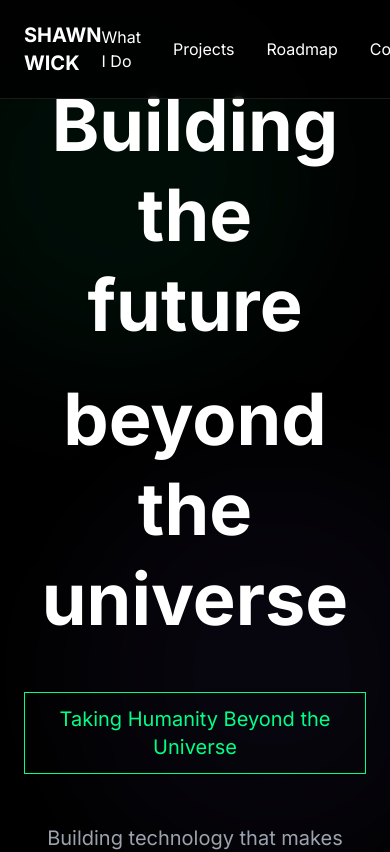
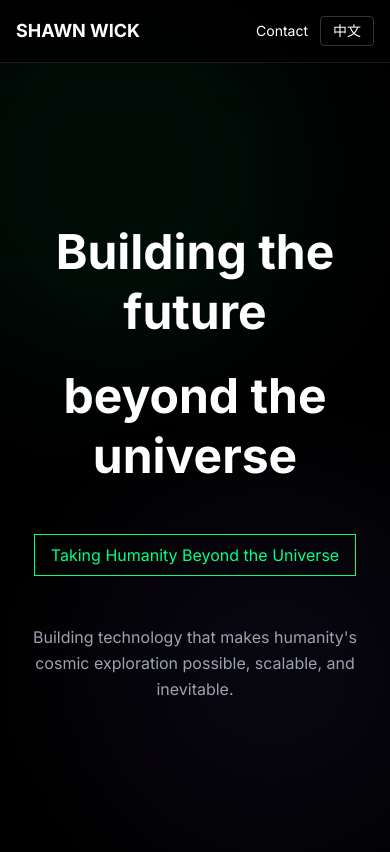
Before and after one commit to shawn7499/-01, a Next.js app: page / in a window 390 px wide. Shown: the top 852 px of the page. Built offline with nearby package versions, Linux system fonts and the light colour scheme.

Commit message:
fix: optimize mobile responsive design - smaller fonts, better spacing, hidden nav items

```diff
--- a/app/page.tsx
+++ b/app/page.tsx
@@ -283,17 +283,17 @@ export default function Home() {
 
       {/* 导航栏 */}
       <nav className="fixed top-0 left-0 right-0 z-50 bg-black/80 backdrop-blur-sm border-b border-white/10">
-        <div className="container mx-auto px-6 py-4">
+        <div className="container mx-auto px-4 md:px-6 py-4">
           <div className="flex justify-between items-center">
-            <div className="text-xl font-bold">SHAWN WICK</div>
-            <div className="flex gap-8 items-center">
-              <a href="#what-i-do" className="hover:text-[#00ff88] transition-colors">
+            <div className="text-lg md:text-xl font-bold">SHAWN WICK</div>
+            <div className="flex gap-3 md:gap-8 items-center text-sm md:text-base">
+              <a href="#what-i-do" className="hidden md:block hover:text-[#00ff88] transition-colors">
                 {lang === 'en' ? 'What I Do' : '我在做的'}
               </a>
-              <a href="#projects" className="hover:text-[#00ff88] transition-colors">
+              <a href="#projects" className="hidden md:block hover:text-[#00ff88] transition-colors">
                 {lang === 'en' ? 'Projects' : '项目'}
               </a>
-              <a href="#roadmap" className="hover:text-[#00ff88] transition-colors">
+              <a href="#roadmap" className="hidden md:block hover:text-[#00ff88] transition-colors">
                 {lang === 'en' ? 'Roadmap' : '路线图'}
               </a>
               <a href="#contact" className="hover:text-[#00ff88] transition-colors">
@@ -301,7 +301,7 @@ export default function Home() {
               </a>
               <button
                 onClick={() => setLang(lang === 'en' ? 'zh' : 'en')}
-                className="px-4 py-2 border border-white/20 rounded hover:border-[#00ff88] transition-colors"
+                className="px-3 md:px-4 py-1 md:py-2 border border-white/20 rounded hover:border-[#00ff88] transition-colors text-sm"
               >
                 {lang === 'en' ? '中文' : 'EN'}
               </button>
@@ -319,16 +319,16 @@ export default function Home() {
             transition={{ duration: 0.8 }}
             className="text-center"
           >
-            <h1 className="text-7xl md:text-9xl font-bold mb-6 leading-tight">
+            <h1 className="text-5xl md:text-7xl lg:text-9xl font-bold mb-6 leading-tight">
               {t.hero.title}
             </h1>
-            <h2 className="text-7xl md:text-9xl font-bold mb-12 leading-tight">
+            <h2 className="text-5xl md:text-7xl lg:text-9xl font-bold mb-12 leading-tight">
               {t.hero.subtitle}
             </h2>
-            <div className="inline-block px-6 py-3 border border-[#00ff88] text-[#00ff88] text-xl mb-12">
+            <div className="inline-block px-4 md:px-6 py-2 md:py-3 border border-[#00ff88] text-[#00ff88] text-base md:text-xl mb-12">
               {t.hero.mission}
             </div>
-            <p className="text-xl text-gray-400 max-w-3xl mx-auto leading-relaxed">
+            <p className="text-base md:text-xl text-gray-400 max-w-3xl mx-auto leading-relaxed">
               {t.intro.text}
             </p>
           </motion.div>
@@ -414,15 +414,15 @@ export default function Home() {
                   href={project.link || '#'}
                   target={project.link ? '_blank' : undefined}
                   rel={project.link ? 'noopener noreferrer' : undefined}
-                  className="block border border-white/10 hover:border-[#00ff88] transition-all duration-300 p-12"
+                  className="block border border-white/10 hover:border-[#00ff88] transition-all duration-300 p-6 md:p-12"
                 >
                   <div className="flex items-start justify-between mb-6">
                     <div className="flex-1">
                       <div className="text-sm text-gray-500 mb-2">[{project.number}]</div>
-                      <h3 className="text-4xl font-bold mb-4 group-hover:text-[#00ff88] transition-colors">
+                      <h3 className="text-2xl md:text-4xl font-bold mb-4 group-hover:text-[#00ff88] transition-colors">
                         {project.title}
                       </h3>
-                      <p className="text-xl text-gray-400 mb-6 leading-relaxed">
+                      <p className="text-base md:text-xl text-gray-400 mb-6 leading-relaxed">
                         {project.desc}
                       </p>
                       <div className="flex gap-4">
@@ -471,12 +471,12 @@ export default function Home() {
                 whileInView={{ opacity: 1, scale: 1 }}
                 transition={{ duration: 0.6, delay: index * 0.1 }}
                 viewport={{ once: true }}
-                className="border border-white/10 p-12 hover:border-[#00ff88]/50 transition-all"
+                className="border border-white/10 p-6 md:p-12 hover:border-[#00ff88]/50 transition-all"
               >
                 <div className="flex items-start gap-8">
                   <div className="text-6xl font-bold text-gray-800">[{phase.number}]</div>
                   <div className="flex-1">
-                    <h3 className="text-3xl font-bold mb-2">{phase.phase}</h3>
+                    <h3 className="text-2xl md:text-3xl font-bold mb-2">{phase.phase}</h3>
                     <div className="flex gap-4 text-sm text-gray-500 mb-6">
                       <span>{phase.period}</span>
                       <span>•</span>
@@ -509,9 +509,9 @@ export default function Home() {
                 whileInView={{ opacity: 1, y: 0 }}
                 transition={{ duration: 0.6, delay: index * 0.1 }}
                 viewport={{ once: true }}
-                className="text-center border border-white/10 p-12 hover:border-[#00ff88] transition-all"
+                className="text-center border border-white/10 p-8 md:p-12 hover:border-[#00ff88] transition-all"
               >
-                <div className="text-6xl font-bold text-[#00ff88] mb-4">{stat.value}</div>
+                <div className="text-4xl md:text-6xl font-bold text-[#00ff88] mb-4">{stat.value}</div>
                 <div className="text-gray-400">{stat.label}</div>
               </motion.div>
             ))}
@@ -524,7 +524,7 @@ export default function Home() {
         <div className="container mx-auto max-w-6xl">
           <div className="text-sm text-gray-500 mb-8">/// {t.contact.title}</div>
 
-          <div className="grid grid-cols-2 md:grid-cols-5 gap-4">
+          <div className="grid grid-cols-2 md:grid-cols-3 lg:grid-cols-5 gap-4">
             {t.contact.items.map((item, index) => (
               item.link ? (
                 <motion.a
@@ -536,7 +536,7 @@ export default function Home() {
                   whileInView={{ opacity: 1, y: 0 }}
                   transition={{ duration: 0.6, delay: index * 0.1 }}
                   viewport={{ once: true }}
-                  className="border border-white/10 hover:border-[#00ff88] p-8 text-center transition-all group flex flex-col items-center gap-3"
+                  className="border border-white/10 hover:border-[#00ff88] p-6 md:p-8 text-center transition-all group flex flex-col items-center gap-3"
                 >
                   <span className="text-4xl">{item.icon}</span>
                   <div className="text-sm font-bold group-hover:text-[#00ff88] transition-colors">
@@ -550,7 +550,7 @@ export default function Home() {
                   whileInView={{ opacity: 1, y: 0 }}
                   transition={{ duration: 0.6, delay: index * 0.1 }}
                   viewport={{ once: true }}
-                  className="border border-white/10 hover:border-[#00ff88] p-8 text-center transition-all group flex flex-col items-center gap-3 cursor-pointer"
+                  className="border border-white/10 hover:border-[#00ff88] p-6 md:p-8 text-center transition-all group flex flex-col items-center gap-3 cursor-pointer"
                   title={item.wechat}
                 >
                   <span className="text-4xl">{item.icon}</span>
```
